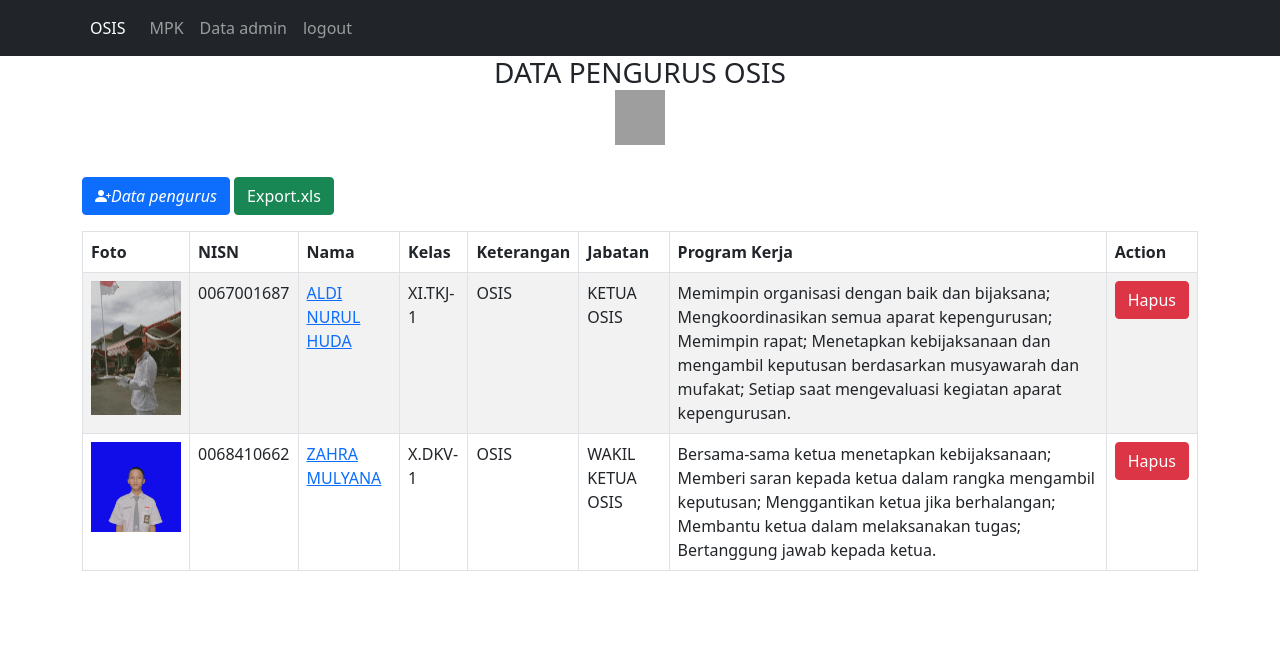
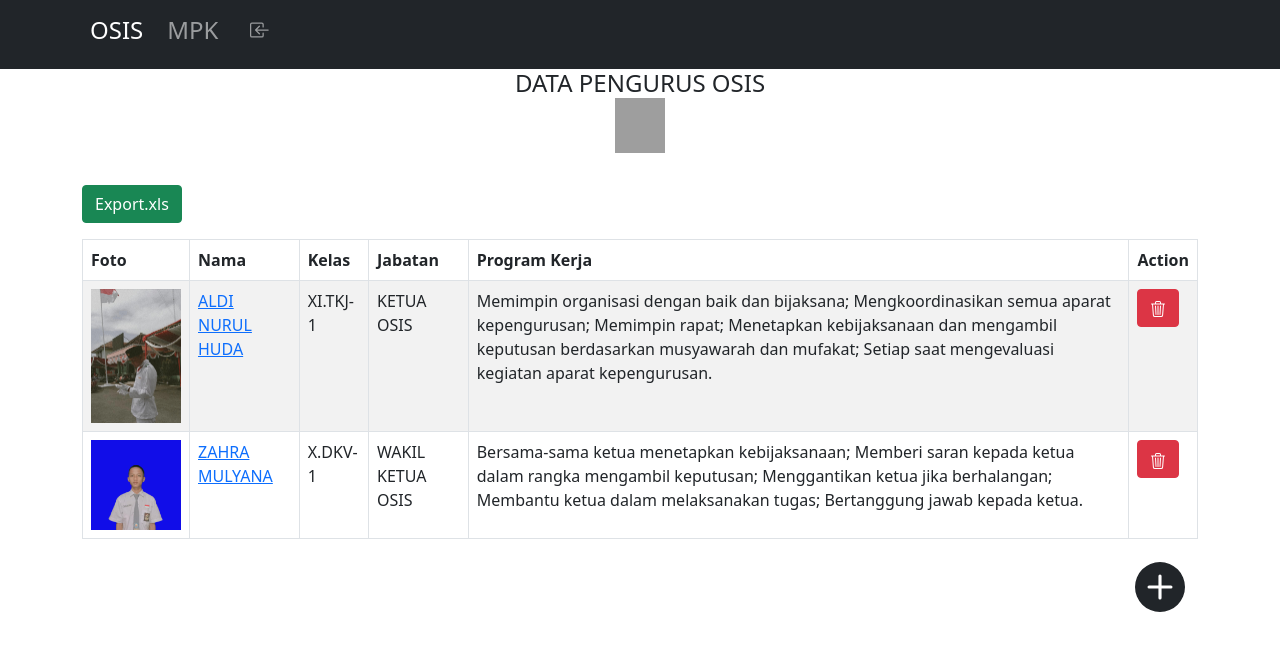
Before and after one commit to rssa1230/ospk, a Django app: page /data/ in a window 1280 px wide. Shown: the top 651 px of the page. Run offline with Django 3.2, Linux system fonts and the light colour scheme; data comes from the database, SQL or seed files in the repository; grey boxes are pictures that could not be loaded.

Commit message:
Add files via upload

```diff
--- a/pengurus/templates/data.html
+++ b/pengurus/templates/data.html
@@ -7,16 +7,18 @@
     <div class="collapse navbar-collapse" id="navbarSupportedContent">
       <ul class="navbar-nav me-auto mb-2 mb-lg-0">
         <li class="nav-item">
-          <a class="nav-link active me-2" aria-current="page" href="{% url 'data' %}">OSIS</a>
+          <a class="nav-link active me-2" aria-current="page" href="{% url 'data' %}"><h4>OSIS</h4></a>
         </li>
         <li class="nav-item">
-          <a class="nav-link" aria-current="page" href="{% url 'mpk' %}">MPK</a>
+          <a class="nav-link me-3" aria-current="page" href="{% url 'mpk' %}"><h4>MPK</h4></a>
         </li>
         <li class="nav-item">
-          <a class="nav-link" aria-current="page" target="_blank"  href="/admin">Data admin</a>
-        </li>
-        <li class="nav-item">
-          <a class="nav-link" href="{% url 'logout' %}">logout</a>
+          <a class="nav-link" href="{% url 'logout' %}">
+            <svg xmlns="http://www.w3.org/2000/svg" width="20" height="20" fill="currentColor" class="bi bi-box-arrow-in-left" viewBox="0 0 16 16">
+              <path fill-rule="evenodd" d="M10 3.5a.5.5 0 0 0-.5-.5h-8a.5.5 0 0 0-.5.5v9a.5.5 0 0 0 .5.5h8a.5.5 0 0 0 .5-.5v-2a.5.5 0 0 1 1 0v2A1.5 1.5 0 0 1 9.5 14h-8A1.5 1.5 0 0 1 0 12.5v-9A1.5 1.5 0 0 1 1.5 2h8A1.5 1.5 0 0 1 11 3.5v2a.5.5 0 0 1-1 0v-2z"/>
+              <path fill-rule="evenodd" d="M4.146 8.354a.5.5 0 0 1 0-.708l3-3a.5.5 0 1 1 .708.708L5.707 7.5H14.5a.5.5 0 0 1 0 1H5.707l2.147 2.146a.5.5 0 0 1-.708.708l-3-3z"/>
+            </svg>
+          </a>
         </li>
       </ul>
     </div>
@@ -26,19 +28,18 @@
 <div class="container">
   <div class="row">
     <div class="col-md-12">
-      <h3>
+      <h4>
         <center>DATA PENGURUS OSIS</center>
         <center>
           <img src="/static/img/osis.jpeg" alt="" width="50px" height="55px">
         </center>
-      </h3>
+      </h4>
 
       <center>
         {% if user.is_authenticated %}
           <p class="text-secondary">halo,<strong>  {{ user }} ^~^</strong></p>
         {% endif %}
       </center> <br>
-      <a href="{% url 'tambah_data' %}" class="btn btn-primary mb-3"><i class="bi bi-person-plus-fill">Data pengurus</i></a>
       <a href="{% url 'export_xls' %}" class="btn btn-success mb-3">Export.xls</a>
 
       {% for message in messages %}
@@ -51,10 +52,8 @@
         <thead>
           <tr>
             <th>Foto</th>
-            <th>NISN</th>
             <th>Nama</th>
             <th>Kelas</th>
-            <th>Keterangan</th>
             <th>Jabatan</th>
             <th>Program Kerja</th>
             <th>Action</th>
@@ -68,17 +67,17 @@
                 <img src="{{ data.cover.url }}" width="90px">
               {% endif %}
             </td>
-            <td>{{ data.nis }}</td>
             <td><a href="{% url 'ubah_data' data.id %}">{{ data.nama }}</a></td>
             <td>{{ data.kelas }}</td>
-            <td>{{ data.keterangan }}</td>
             <td>{{ data.jabatan }}</td>
             <td>{{ data.proker }}</td>
             <td>
               <!-- <button type="button" data-toggle="modal" data-target="#hapus-{{ data.id }}" class="btn btn-danger">Hapus</button> -->
               <!-- Button trigger modal -->
               <button type="button" class="btn btn-danger" data-bs-toggle="modal" data-bs-target="#hapus-{{ data.id }}">
-                Hapus
+                <svg xmlns="http://www.w3.org/2000/svg" width="16" height="16" fill="currentColor" class="bi bi-trash3" viewBox="0 0 16 16">
+                  <path d="M6.5 1h3a.5.5 0 0 1 .5.5v1H6v-1a.5.5 0 0 1 .5-.5ZM11 2.5v-1A1.5 1.5 0 0 0 9.5 0h-3A1.5 1.5 0 0 0 5 1.5v1H2.506a.58.58 0 0 0-.01 0H1.5a.5.5 0 0 0 0 1h.538l.853 10.66A2 2 0 0 0 4.885 16h6.23a2 2 0 0 0 1.994-1.84l.853-10.66h.538a.5.5 0 0 0 0-1h-.995a.59.59 0 0 0-.01 0H11Zm1.958 1-.846 10.58a1 1 0 0 1-.997.92h-6.23a1 1 0 0 1-.997-.92L3.042 3.5h9.916Zm-7.487 1a.5.5 0 0 1 .528.47l.5 8.5a.5.5 0 0 1-.998.06L5 5.03a.5.5 0 0 1 .47-.53Zm5.058 0a.5.5 0 0 1 .47.53l-.5 8.5a.5.5 0 1 1-.998-.06l.5-8.5a.5.5 0 0 1 .528-.47ZM8 4.5a.5.5 0 0 1 .5.5v8.5a.5.5 0 0 1-1 0V5a.5.5 0 0 1 .5-.5Z"/>
+                </svg>
               </button>
             </td>
 
@@ -104,6 +103,11 @@
           {% endfor %}
         </tbody>
       </table>
+      <a href="{% url 'tambah_data' %}" class="btn mb-3" style="float: right;">
+        <svg xmlns="http://www.w3.org/2000/svg" width="50" height="50" fill="currentColor" class="bi bi-plus-circle-fill" viewBox="0 0 16 16">
+          <path d="M16 8A8 8 0 1 1 0 8a8 8 0 0 1 16 0zM8.5 4.5a.5.5 0 0 0-1 0v3h-3a.5.5 0 0 0 0 1h3v3a.5.5 0 0 0 1 0v-3h3a.5.5 0 0 0 0-1h-3v-3z"/>
+        </svg>
+      </a>
     </div>
 
 
--- a/pengurus/templates/registration/login.html
+++ b/pengurus/templates/registration/login.html
@@ -29,7 +29,11 @@
 
                             {{ form.as_p }}
 
-                            <button class="btn btn-primary">Login</button> <br>
+                            <button class="btn btn-secondary">
+                                <svg xmlns="http://www.w3.org/2000/svg" width="20" height="20" fill="currentColor" class="bi bi-box-arrow-in-right" viewBox="0 0 16 16">
+                                    <path fill-rule="evenodd" d="M6 3.5a.5.5 0 0 1 .5-.5h8a.5.5 0 0 1 .5.5v9a.5.5 0 0 1-.5.5h-8a.5.5 0 0 1-.5-.5v-2a.5.5 0 0 0-1 0v2A1.5 1.5 0 0 0 6.5 14h8a1.5 1.5 0 0 0 1.5-1.5v-9A1.5 1.5 0 0 0 14.5 2h-8A1.5 1.5 0 0 0 5 3.5v2a.5.5 0 0 0 1 0v-2z"/>
+                                    <path fill-rule="evenodd" d="M11.854 8.354a.5.5 0 0 0 0-.708l-3-3a.5.5 0 1 0-.708.708L10.293 7.5H1.5a.5.5 0 0 0 0 1h8.793l-2.147 2.146a.5.5 0 0 0 .708.708l3-3z"/>
+                                </svg></button> <br>
                             <a href="{% url 'lupa' %}">lupa password?</a>
                         </form>
                     </div>
```
Also changed, not shown: pengurus/templates/index.html (+11 -8 lines), pengurus/templates/indexmpk.html (+11 -5 lines), pengurus/templates/mpk.html (+18 -13 lines).
